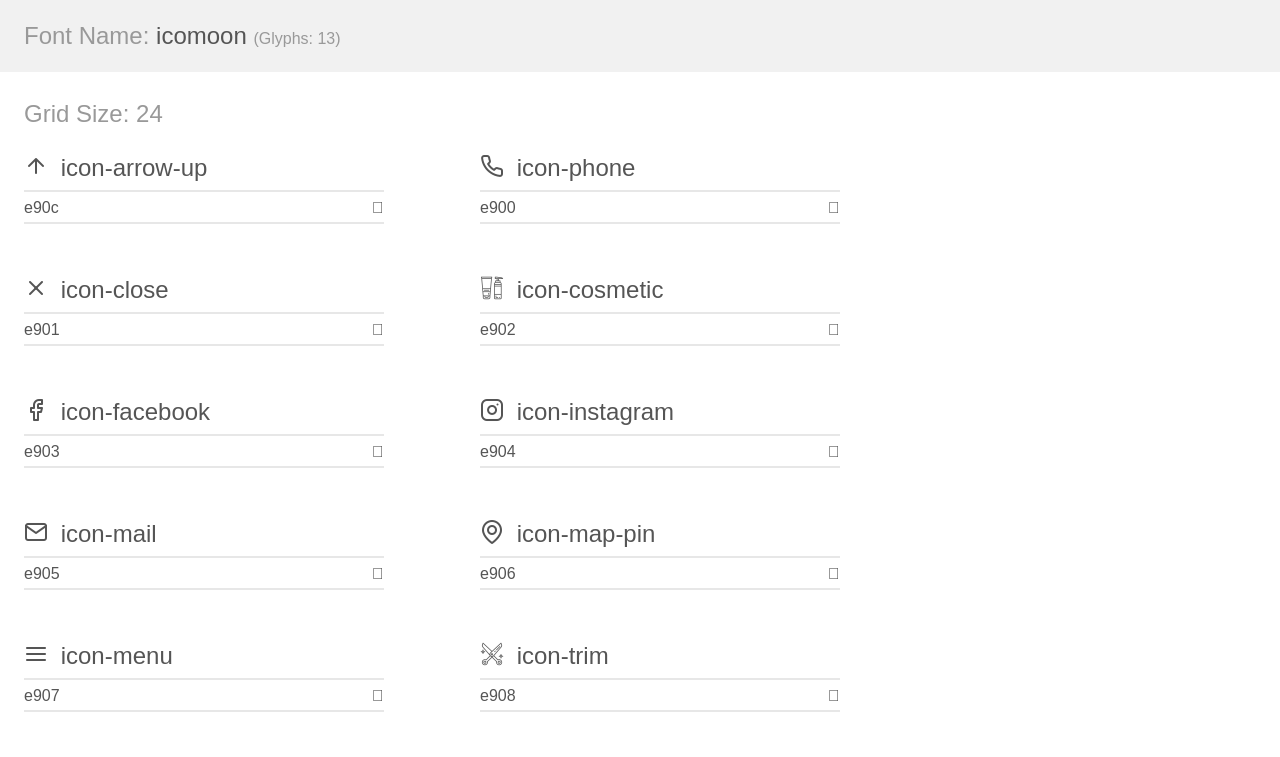
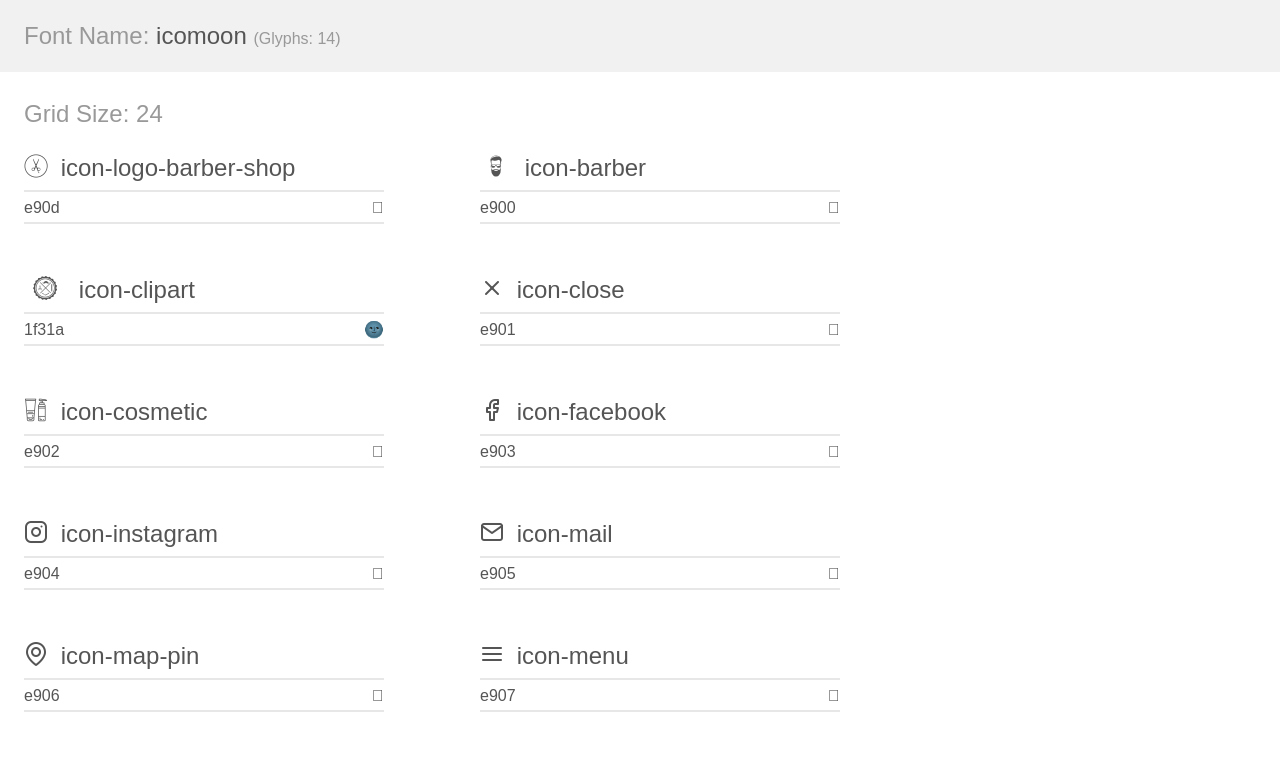
Before and after one commit to savionascimentodev/MissionOrigin, a plain HTML site: page assets/fonts/demo.html in a window 1280 px wide. Shown: the top 757 px of the page. Drawn offline with Linux system fonts and the light colour scheme.

Commit message:
💄 Add new icons

```diff
--- a/assets/fonts/demo.html
+++ b/assets/fonts/demo.html
@@ -9,18 +9,18 @@
     <link rel="stylesheet" href="style.css"></head>
 <body>
     <div class="bgc1 clearfix">
-        <h1 class="mhmm mvm"><span class="fgc1">Font Name:</span> icomoon <small class="fgc1">(Glyphs:&nbsp;13)</small></h1>
+        <h1 class="mhmm mvm"><span class="fgc1">Font Name:</span> icomoon <small class="fgc1">(Glyphs:&nbsp;14)</small></h1>
     </div>
     <div class="clearfix mhl ptl">
         <h1 class="mvm mtn fgc1">Grid Size: 24</h1>
         <div class="glyph fs1">
             <div class="clearfix bshadow0 pbs">
-                <span class="icon-arrow-up"></span>
-                <span class="mls"> icon-arrow-up</span>
+                <span class="icon-logo-barber-shop"></span>
+                <span class="mls"> icon-logo-barber-shop</span>
             </div>
             <fieldset class="fs0 size1of1 clearfix hidden-false">
-                <input type="text" readonly value="e90c" class="unit size1of2" />
-                <input type="text" maxlength="1" readonly value="&#xe90c;" class="unitRight size1of2 talign-right" />
+                <input type="text" readonly value="e90d" class="unit size1of2" />
+                <input type="text" maxlength="1" readonly value="&#xe90d;" class="unitRight size1of2 talign-right" />
             </fieldset>
             <div class="fs0 bshadow0 clearfix hidden-true">
                 <span class="unit pvs fgc1">liga: </span>
@@ -29,12 +29,26 @@
         </div>
         <div class="glyph fs1">
             <div class="clearfix bshadow0 pbs">
-                <span class="icon-phone"></span>
-                <span class="mls"> icon-phone</span>
+                <span class="icon-barber"></span>
+                <span class="mls"> icon-barber</span>
             </div>
             <fieldset class="fs0 size1of1 clearfix hidden-false">
                 <input type="text" readonly value="e900" class="unit size1of2" />
                 <input type="text" maxlength="1" readonly value="&#xe900;" class="unitRight size1of2 talign-right" />
+            </fieldset>
+            <div class="fs0 bshadow0 clearfix hidden-true">
+                <span class="unit pvs fgc1">liga: </span>
+                <input type="text" readonly value="" class="liga unitRight" />
+            </div>
+        </div>
+        <div class="glyph fs1">
+            <div class="clearfix bshadow0 pbs">
+                <span class="icon-clipart"></span>
+                <span class="mls"> icon-clipart</span>
+            </div>
+            <fieldset class="fs0 size1of1 clearfix hidden-false">
+                <input type="text" readonly value="1f31a" class="unit size1of2" />
+                <input type="text" maxlength="1" readonly value="&#x1f31a;" class="unitRight size1of2 talign-right" />
             </fieldset>
             <div class="fs0 bshadow0 clearfix hidden-true">
                 <span class="unit pvs fgc1">liga: </span>
--- a/assets/fonts/style.css
+++ b/assets/fonts/style.css
@@ -1,10 +1,10 @@
 @font-face {
   font-family: 'icomoon';
-  src:  url('fonts/icomoon.eot?pb82g0');
-  src:  url('fonts/icomoon.eot?pb82g0#iefix') format('embedded-opentype'),
-    url('fonts/icomoon.ttf?pb82g0') format('truetype'),
-    url('fonts/icomoon.woff?pb82g0') format('woff'),
-    url('fonts/icomoon.svg?pb82g0#icomoon') format('svg');
+  src:  url('fonts/icomoon.eot?u4pvx7');
+  src:  url('fonts/icomoon.eot?u4pvx7#iefix') format('embedded-opentype'),
+    url('fonts/icomoon.ttf?u4pvx7') format('truetype'),
+    url('fonts/icomoon.woff?u4pvx7') format('woff'),
+    url('fonts/icomoon.svg?u4pvx7#icomoon') format('svg');
   font-weight: normal;
   font-style: normal;
   font-display: block;
@@ -25,11 +25,14 @@
   -moz-osx-font-smoothing: grayscale;
 }
 
-.icon-arrow-up:before {
-  content: "\e90c";
+.icon-logo-barber-shop:before {
+  content: "\e90d";
 }
-.icon-phone:before {
+.icon-barber:before {
   content: "\e900";
+}
+.icon-clipart:before {
+  content: "\1f31a";
 }
 .icon-close:before {
   content: "\e901";
```
Also changed, not shown: assets/fonts/selection.json (+1 -1 lines), index.html (+7 -3 lines), style.css (+11 -1 lines), assets/fonts/fonts/icomoon.ttf, assets/fonts/fonts/icomoon.woff, assets/fotos/barber (1).png (added), assets/fotos/barber (2).png (added), assets/fotos/barber-sign.png (added), assets/fotos/barber.png (added), assets/fotos/razor.png (added), 2 other files.
